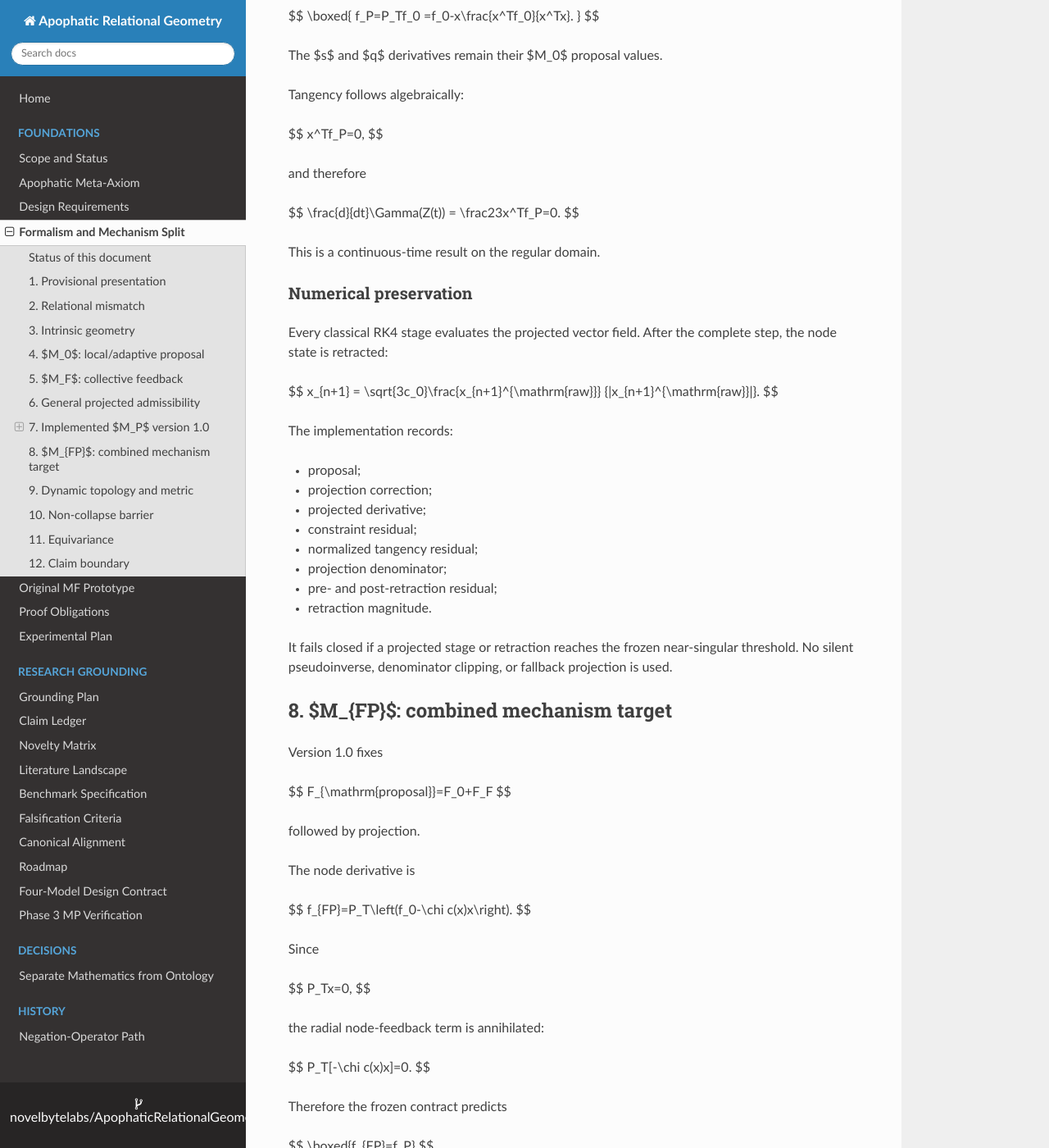
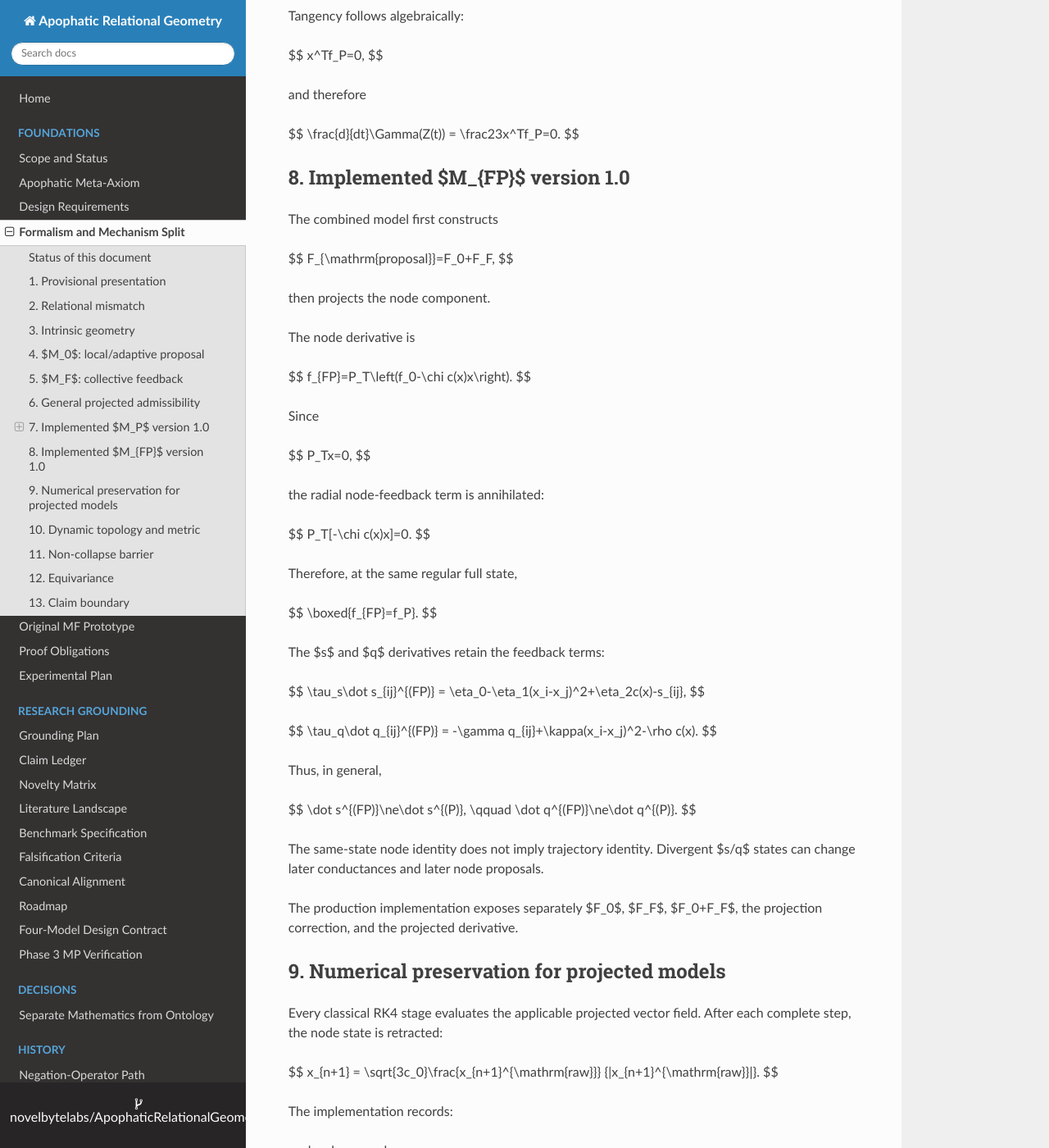
Before and after one commit to novelbytelabs/ApophaticRelationalGeometry, an MkDocs documentation site: the page built from docs/03_formalism.md, in a window 1280 px wide and 1400 px high, scrolled down 4350 px. Shown: the whole window at 82% size. Built offline with MkDocs 1.6.1, drawn with Linux system fonts in a browser that asks for light colours; nearby versions of some CDN libraries; some of the changed text lies outside the part shown.

Commit message:
Mark MFP formalism implemented and scoped

```diff
--- a/docs/03_formalism.md
+++ b/docs/03_formalism.md
@@ -8,13 +8,13 @@
 
 $$
 \boxed{
-M_0,M_F,M_P\ \text{implemented and unit-tested};
+M_0,M_F,M_P,M_{FP}\ \text{implemented and unit-tested};
 \quad
-M_{FP}\ \text{and }M_F\equiv M_P\ \text{unverified}.
+M_F\equiv M_P\ \text{unverified}.
 }
 $$
 
-$M_P$ is the contract-v1.0 constant-amplitude projection sandbox. It is not the completed relational-admissibility geometry and has not been validated as a physical model.
+The projected models are contract-v1.0 constant-amplitude mechanism sandboxes. They are not the completed relational-admissibility geometry and have not been validated as physical models.
 
 ## 1. Provisional presentation
 
@@ -242,14 +242,6 @@
 c_0=c(x(0))\ge10^{-6},
 \qquad
 H=\varnothing.
-$$
-
-The manifold is
-
-$$
-\mathcal M_{c_0}
-=
-\left\{Z:\frac13x^Tx=c_0\right\}.
 $$
 
 ### Jacobian and regularity
@@ -303,41 +295,15 @@
 \frac23x^Tf_P=0.
 $$
 
-This is a continuous-time result on the regular domain.
+## 8. Implemented $M_{FP}$ version 1.0
 
-### Numerical preservation
-
-Every classical RK4 stage evaluates the projected vector field. After the complete step, the node state is retracted:
+The combined model first constructs
 
 $$
-x_{n+1}
-=
-\sqrt{3c_0}\frac{x_{n+1}^{\mathrm{raw}}}
-{\|x_{n+1}^{\mathrm{raw}}\|}.
+F_{\mathrm{proposal}}=F_0+F_F,
 $$
 
-The implementation records:
-
-- proposal;
-- projection correction;
-- projected derivative;
-- constraint residual;
-- normalized tangency residual;
-- projection denominator;
-- pre- and post-retraction residual;
-- retraction magnitude.
-
-It fails closed if a projected stage or retraction reaches the frozen near-singular threshold. No silent pseudoinverse, denominator clipping, or fallback projection is used.
-
-## 8. $M_{FP}$: combined mechanism target
-
-Version 1.0 fixes
-
-$$
-F_{\mathrm{proposal}}=F_0+F_F
-$$
-
-followed by projection.
+then projects the node component.
 
 The node derivative is
 
@@ -357,15 +323,27 @@
 P_T[-\chi c(x)x]=0.
 $$
 
-Therefore the frozen contract predicts
+Therefore, at the same regular full state,
 
 $$
-\boxed{f_{FP}=f_P}
+\boxed{f_{FP}=f_P}.
 $$
 
-for node derivatives.
+The $s$ and $q$ derivatives retain the feedback terms:
 
-The $s$ and $q$ derivatives retain $M_F$ feedback, so in general
+$$
+\tau_s\dot s_{ij}^{(FP)}
+=
+\eta_0-\eta_1(x_i-x_j)^2+\eta_2c(x)-s_{ij},
+$$
+
+$$
+\tau_q\dot q_{ij}^{(FP)}
+=
+-\gamma q_{ij}+\kappa(x_i-x_j)^2-\rho c(x).
+$$
+
+Thus, in general,
 
 $$
 \dot s^{(FP)}\ne\dot s^{(P)},
@@ -373,9 +351,37 @@
 \dot q^{(FP)}\ne\dot q^{(P)}.
 $$
 
-$M_{FP}$ remains unimplemented and unverified.
+The same-state node identity does not imply trajectory identity. Divergent $s/q$ states can change later conductances and later node proposals.
 
-## 9. Dynamic topology and metric
+The production implementation exposes separately $F_0$, $F_F$, $F_0+F_F$, the projection correction, and the projected derivative.
+
+## 9. Numerical preservation for projected models
+
+Every classical RK4 stage evaluates the applicable projected vector field. After each complete step, the node state is retracted:
+
+$$
+x_{n+1}
+=
+\sqrt{3c_0}\frac{x_{n+1}^{\mathrm{raw}}}
+{\|x_{n+1}^{\mathrm{raw}}\|}.
+$$
+
+The implementation records:
+
+- local proposal;
+- feedback vector where applicable;
+- combined proposal where applicable;
+- projection correction;
+- projected derivative;
+- constraint residual;
+- normalized tangency residual;
+- projection denominator;
+- pre- and post-retraction residual;
+- retraction magnitude.
+
+It fails closed if a projected stage or retraction reaches the frozen near-singular threshold. No silent pseudoinverse, denominator clipping, or fallback projection is used.
+
+## 10. Dynamic topology and metric
 
 A broader system may include
 
@@ -408,9 +414,9 @@
 \qquad B_e,p_e>0.
 $$
 
-The implication from divergent potential to an unreachable finite-energy boundary remains conditional on a suitable conserved or coercive energy bound. The barrier is not implemented in $M_0$, $M_F$, or $M_P$.
+The implication from divergent potential to an unreachable finite-energy boundary remains conditional on a suitable conserved or coercive energy bound. The barrier is not implemented in the four contract-v1.0 models.
 
-## 11. Equivariance
+## 12. Equivariance
 
 For admissible presentation transformation $g$, the target requirement is
 
@@ -418,15 +424,19 @@
 F(g\cdot Z)=Dg_ZF(Z).
 $$
 
-Permutation equivariance is unit-tested for $M_0$, $M_F$, and $M_P$. General coordinate and presentation invariance remains a proof obligation.
+Permutation equivariance is unit-tested for all four models. General coordinate and presentation invariance remains a proof obligation.
 
-## 12. Claim boundary
+## 13. Claim boundary
 
-The specific statement
+The statements
 
 > ARG implements the contract-v1.0 constant-amplitude projection sandbox
 
-is licensed.
+and
+
+> ARG implements feedback followed by projection with separate mechanism diagnostics
+
+are licensed at the software-verification level.
 
 The broader statements
 
```
Also changed, not shown: other parts of docs/03_formalism.md (+5 -5 lines).
